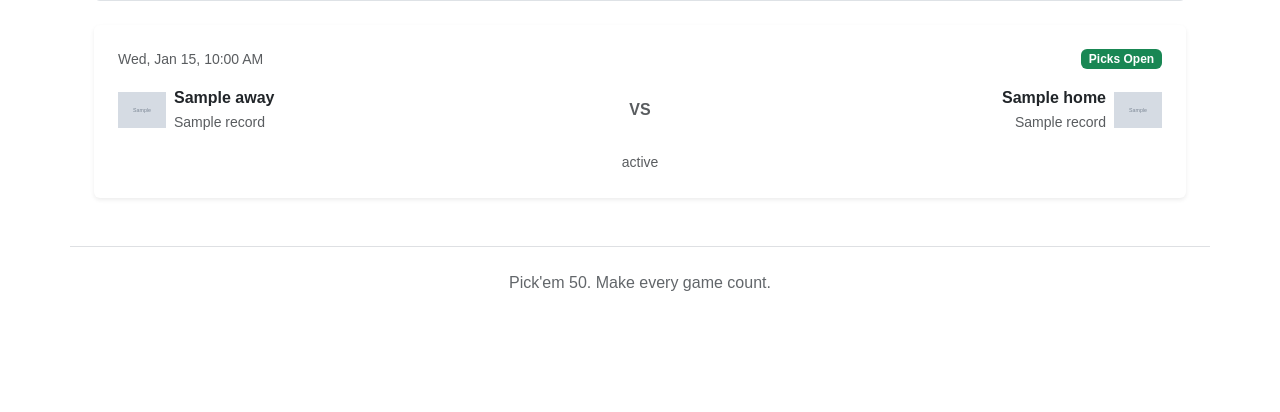
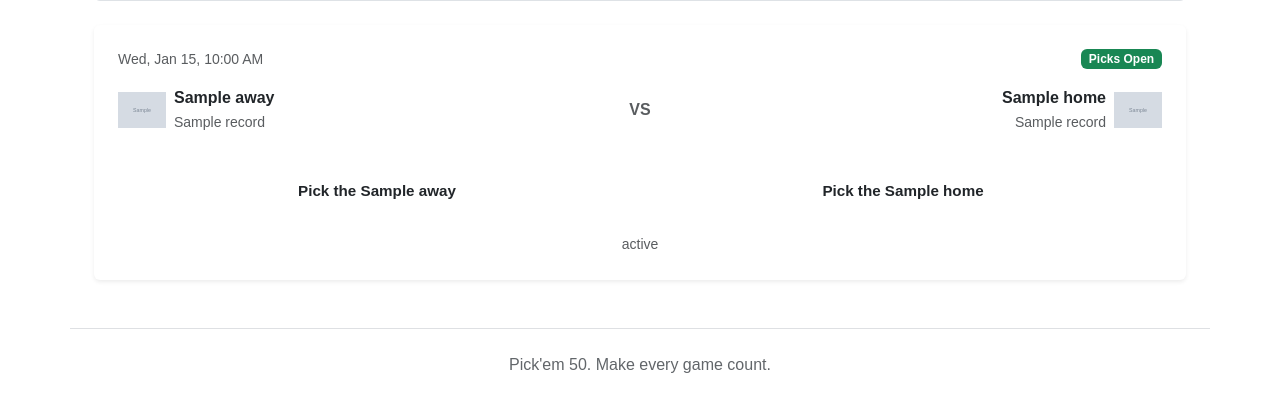
Before and after one commit to jadentorres52/pick-em-50, a Flask app: template templates/games.html in a window 1280 px wide. Shown: the part 330-742 px from the top of the page. Run offline with Flask 3, Linux system fonts and the light colour scheme; the template is opened without the code that fills it: most values are stand-ins (such as "Sample title", 1, 10 or a date in 2020); grey boxes marked "Sample" are stand-in pictures; some libraries are stand-ins or nearby versions.

Commit message:
Added buttons to pick teams, and other minor changes

```diff
--- a/app.py
+++ b/app.py
@@ -189,8 +189,12 @@ def games():
                 "name": team["displayName"],
                 "logo": team.get("logo"),
                 "record": records[0]["summary"] if records else "N/A",
-                "score": competitor.get("score", "0")
+                "score": competitor.get("score", "0"),
+                "color": team.get("color", "1a1a1a"),
+                "alternate_color": team.get("alternateColor", "ffffff")
+
             }
+            print(team["displayName"], team.get("color"), team.get("alternateColor"))
 
             if competitor["homeAway"] == "home":
                 game["home"] = team_data
--- a/helpers.py
+++ b/helpers.py
@@ -18,7 +18,7 @@ def current_nfl_season():
 
 def get_scoreboard(season, week=None):
     params = {
-        "dates": season,
+        "season": season,
         "seasontype": 2
     }
 
--- a/static/styles.css
+++ b/static/styles.css
@@ -177,3 +177,38 @@ a:hover {
 .nav-login:hover {
     color: white;
 }
+
+.pick-button {
+    padding: 14px 8px;
+    border: 2px solid var(--team-primary);
+    border-radius: 8px;
+
+    background-color: var(--team-primary);
+    color: var(--team-secondary);
+
+    font-weight: 700;
+    font-size: 0.95rem;
+
+    cursor: pointer;
+    transition: all 0.15s ease;
+}
+
+.pick-button.selected {
+    background-color: var(--team-secondary);
+    color: var(--team-primary);
+    border-color: var(--team-primary);
+}
+
+.pick-button.not-selected {
+    background-color: #e9ecef;
+    color: #6c757d;
+    border-color: #dee2e6;
+}
+
+.pick-button:disabled {
+    background-color: #e9ecef;
+    color: #6c757d;
+    border-color: #dee2e6;
+    cursor: not-allowed;
+    opacity: 1;
+}
--- a/templates/games.html
+++ b/templates/games.html
@@ -1,12 +1,14 @@
 {% extends "layout.html" %}
+
 {% block title %}
-NFL Pick'em
+Pick'em 50
 {% endblock %}
 
 {% block main %}
 
 <div class="container py-4">
 
+    <!-- Header -->
     <div class="d-flex justify-content-between align-items-center mb-4">
         <div>
             <h1 class="fw-bold mb-1">Pick'em 50</h1>
@@ -19,6 +21,7 @@ NFL Pick'em
     </div>
 
 
+    <!-- Week Navigation -->
     <div class="d-flex justify-content-between align-items-center border rounded p-3 mb-4">
 
         {% if week > 1 %}
@@ -48,6 +51,7 @@ NFL Pick'em
     </div>
 
 
+    <!-- Games -->
     {% if games %}
 
     <div class="row g-3">
@@ -147,6 +151,49 @@ NFL Pick'em
                     </div>
 
 
+                    <!-- Pick Buttons -->
+                    <div class="row mt-4 g-2">
+
+                        <!-- Away Team Pick -->
+                        <div class="col-6">
+
+                            <button type="button" class="pick-button w-100" data-team-id="{{ game.away.id }}"
+                                data-team-name="{{ game.away.name }}"
+                                style="--team-primary: #{{ game.away.color }}; --team-secondary: #{{ game.away.alternate_color }};"
+                                {% if game.locked %}disabled{% endif %}>
+
+                                {% if game.locked %}
+                                Picks Locked
+                                {% else %}
+                                Pick the {{ game.away.name }}
+                                {% endif %}
+
+                            </button>
+
+                        </div>
+
+
+                        <!-- Home Team Pick -->
+                        <div class="col-6">
+
+                            <button type="button" class="pick-button w-100" data-team-id="{{ game.home.id }}"
+                                data-team-name="{{ game.home.name }}"
+                                style="--team-primary: #{{ game.home.color }}; --team-secondary: #{{ game.home.alternate_color }};"
+                                {% if game.locked %}disabled{% endif %}>
+
+                                {% if game.locked %}
+                                Picks Locked
+                                {% else %}
+                                Pick the {{ game.home.name }}
+                                {% endif %}
+
+                            </button>
+
+                        </div>
+
+                    </div>
+
+
                     <!-- Game Status -->
                     <div class="text-center mt-3">
                         <small class="text-muted">
@@ -196,4 +243,40 @@ NFL Pick'em
     });
 </script>
 
+
+<!-- Pick Button Selection -->
+<script>
+    document.querySelectorAll(".card").forEach(card => {
+
+        const buttons = card.querySelectorAll(".pick-button");
+
+        buttons.forEach(button => {
+
+            button.addEventListener("click", () => {
+
+                // Reset both buttons.
+                buttons.forEach(team => {
+                    team.classList.remove("selected", "not-selected");
+                    team.textContent = "Pick the " + team.dataset.teamName;
+                });
+
+                // Highlight the selected team.
+                button.classList.add("selected");
+
+                button.textContent = "Picked the " + button.dataset.teamName;
+
+                // Grey out the opposing team.
+                buttons.forEach(team => {
+                    if (team !== button) {
+                        team.classList.add("not-selected");
+                    }
+                });
+
+            });
+
+        });
+
+    });
+</script>
+
 {% endblock %}
```
